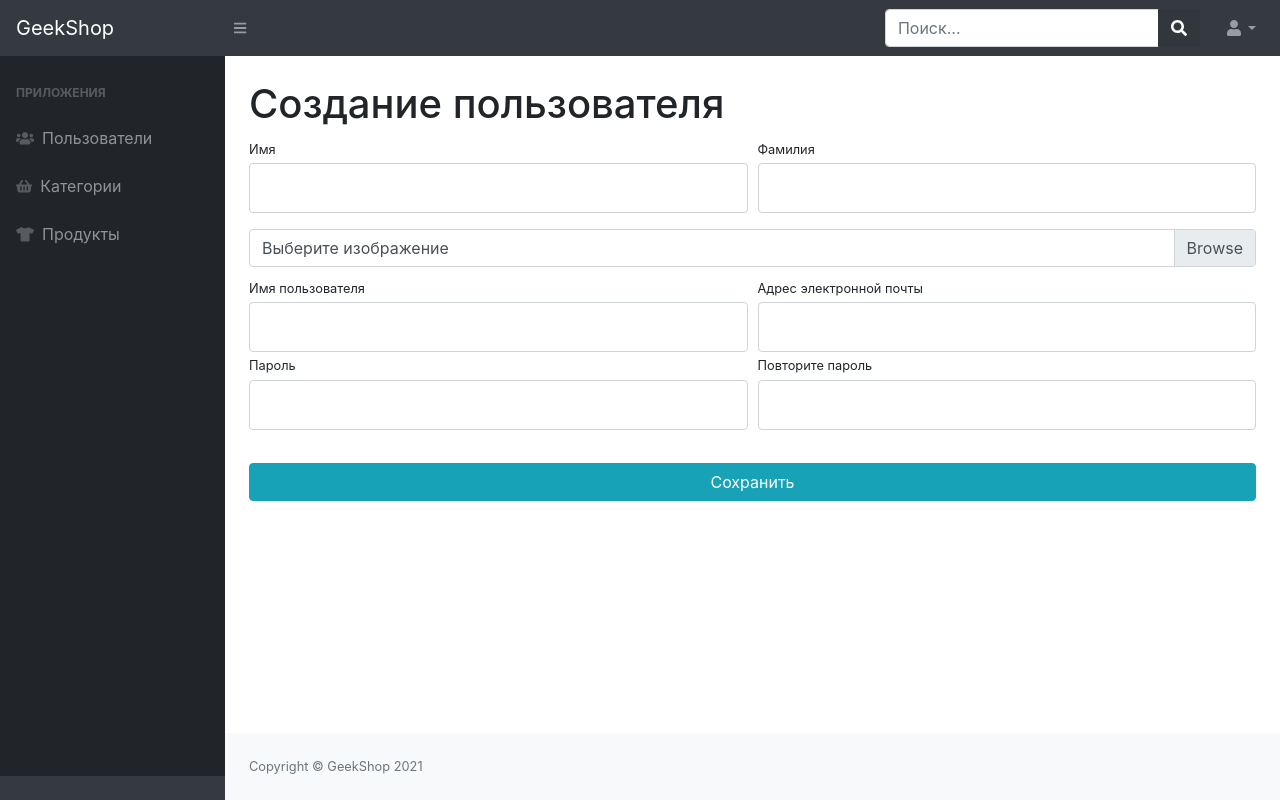
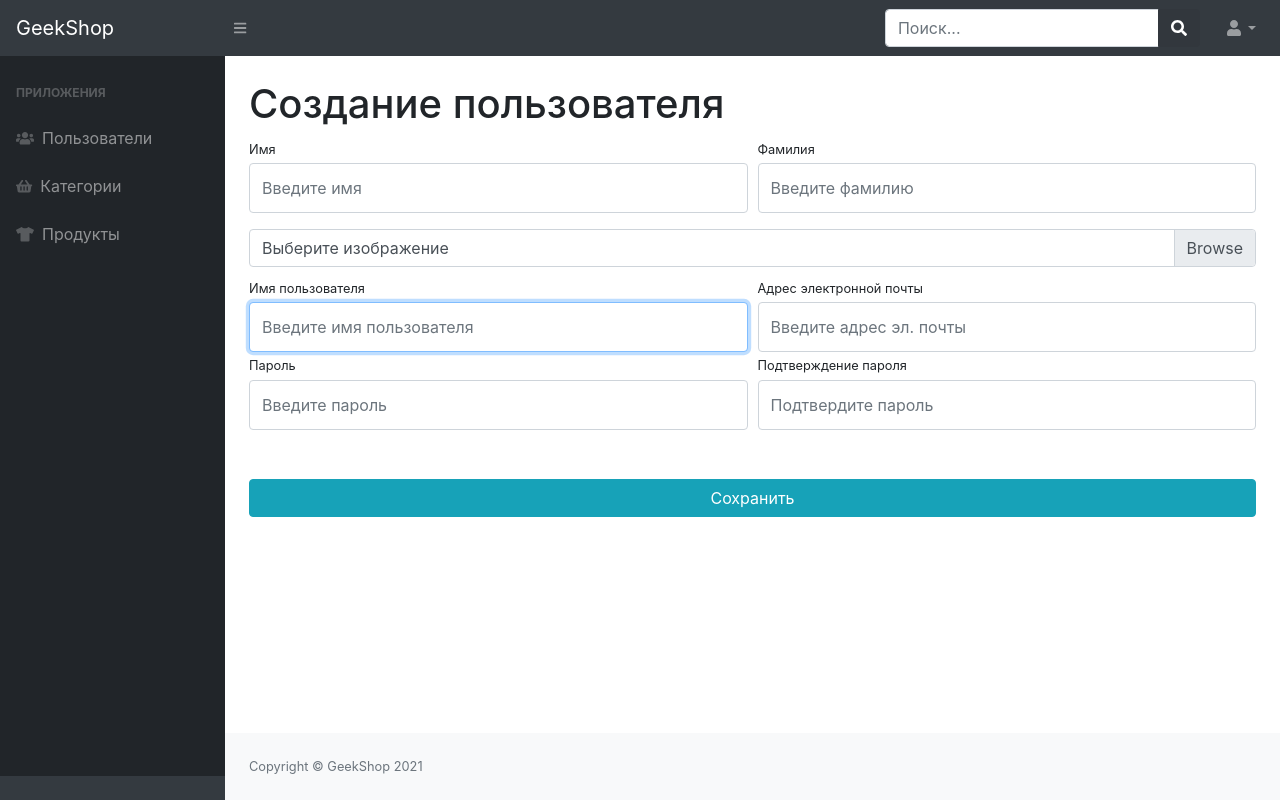
Before and after one commit to Dbl4/shop-project, a Django app: page /admin-staff/users/create/ in a window 1280 px wide. Run offline with Django 3.2, Linux system fonts and the light colour scheme; some libraries are stand-ins or nearby versions.

Commit message:
added forms for admin_users_create

```diff
--- /dev/null
+++ b/admins/forms.py
@@ -0,0 +1,12 @@
+from django import forms
+
+from users.models import User
+from users.forms import UserRegisterForm
+
+class UserAdminRegisterForm(UserRegisterForm):
+    image = forms.ImageField(widget=forms.FileInput(attrs={'class': 'custom-file-input'}), required=False)
+
+    class Meta:
+        model = User
+        fields = ('username', 'email', 'first_name', 'last_name', 'image', 'password1',
+                  'password2')
--- a/admins/templates/admins/admin-users-create.html
+++ b/admins/templates/admins/admin-users-create.html
@@ -5,52 +5,54 @@
     <main>
         <div class="container-fluid">
             <h1 class="mt-4">Создание пользователя</h1>
-            <form action="">
+            <form action="{% url 'admins:admin_users_create' %}" method="post" enctype="multipart/form-data">
+                {% csrf_token %}
                 <div class="form-row">
                     <div class="col-lg-6">
                         <div class="form-group">
-                            <label class="small mb-1" for="inputFirstName">Имя</label>
-                            <input class="form-control py-4" id="inputFirstName" type="text"/>
+                            <label class="small mb-1" for="{{ form.first_name.id_for_label }}">Имя</label>
+                            {{ form.first_name }}
                         </div>
                     </div>
-                    <div class="col-lg-6">
+                    <div class="col-md-6">
                         <div class="form-group">
-                            <label class="small mb-1" for="inputLastName">Фамилия</label>
-                            <input class="form-control py-4" id="inputLastName" type="text"/>
+                            <label class="small mb-1" for="{{ form.last_name.id_for_label }}">Фамилия</label>
+                            {{ form.last_name }}
                         </div>
                     </div>
                 </div>
                 <div class="form-row mb-2">
                     <div class="col-lg-12">
                         <div class="custom-file">
-                            <input type="file" class="custom-file-input" id="userAvatar" size="50">
-                            <label class="custom-file-label" for="userAvatar">Выберите изображение</label>
+                            <label class="custom-file-label" for="{{ form.image.id_for_label }}">Выберите изображение</label>
+                            {{ form.image }}
                         </div>
                     </div>
                 </div>
                 <div class="form-row">
-                    <div class="col-lg-6">
-                        <label class="small mb-1" for="inputUsername">Имя пользователя</label>
-                        <input class="form-control py-4" id="inputUsername" type="text"
-                                aria-describedby="usernameHelp"/>
+                    <div class="col-md-6">
+                        <label class="small mb-1" for="{{ form.username.id_for_label }}">Имя пользователя</label>
+                        {{ form.username }}
                     </div>
-                    <div class="col-lg-6">
-                        <label class="small mb-1" for="inputEmailAddress">Адрес электронной
+                    <div class="col-md-6">
+                        <label class="small mb-1" for="{{ form.email.id_for_label }}">Адрес электронной
                             почты</label>
-                        <input class="form-control py-4" id="inputEmailAddress" type="email"
-                                aria-describedby="emailHelp"/>
+                        {{ form.email }}
                     </div>
                 </div>
                 <div class="form-row">
-                    <div class="col-lg-6">
-                        <label class="small mb-1" for="inputPassword1">Пароль</label>
-                        <input class="form-control py-4" id="inputPassword1" type="text"
-                                aria-describedby="password1Help"/>
+                    <div class="col-md-6">
+                        <div class="form-group">
+                            <label class="small mb-1" for="{{ form.password1.id_for_label }}">Пароль</label>
+                            {{ form.password1 }}
+                        </div>
                     </div>
-                    <div class="col-lg-6">
-                        <label class="small mb-1" for="inputPassword2">Повторите пароль</label>
-                        <input class="form-control py-4" id="inputPassword2" type="text"
-                                aria-describedby="password2Help"/>
+                    <div class="col-md-6">
+                        <div class="form-group">
+                            <label class="small mb-1" for="{{ form.password2.id_for_label }}">Подтверждение
+                                пароля</label>
+                            {{ form.password2 }}
+                        </div>
                     </div>
                 </div>
                 <div class="form-row">
--- a/admins/views.py
+++ b/admins/views.py
@@ -1,9 +1,8 @@
-from django.shortcuts import render
-# from django.contrib import auth
-# from django.urls import reverse
-# Create your views here.
+from django.shortcuts import render, HttpResponseRedirect
+from django.urls import reverse
 
 from users.models import User
+from admins.forms import UserAdminRegisterForm
 
 def index(request):
     return render(request, 'admins/admin.html')
@@ -12,13 +11,26 @@ def index(request):
 def admin_users(request):
     context = {
       'users': User.objects.all(),
-      'title': 'GeekShop - Admin',
+      'title': 'GeekShop - Админ | Пользователи',
     }
     return render(request, 'admins/admin-users-read.html', context)
 
 
 def admin_users_create(request):
-    return render(request, 'admins/admin-users-create.html')
+    if request.method == 'POST':
+        form = UserAdminRegisterForm(data=request.POST, files=request.FILES)
+        if form.is_valid():
+            form.save()
+            return HttpResponseRedirect(reverse('admins:admin_users'))
+        else:
+            print(form.errors)
+    else:
+        form = UserAdminRegisterForm()
+    context = {
+      'title': 'GeekShop - Админ | Регистрация',
+      'form': form,
+    }
+    return render(request, 'admins/admin-users-create.html', context)
 
 
 def admin_users_update(request, id):
```
